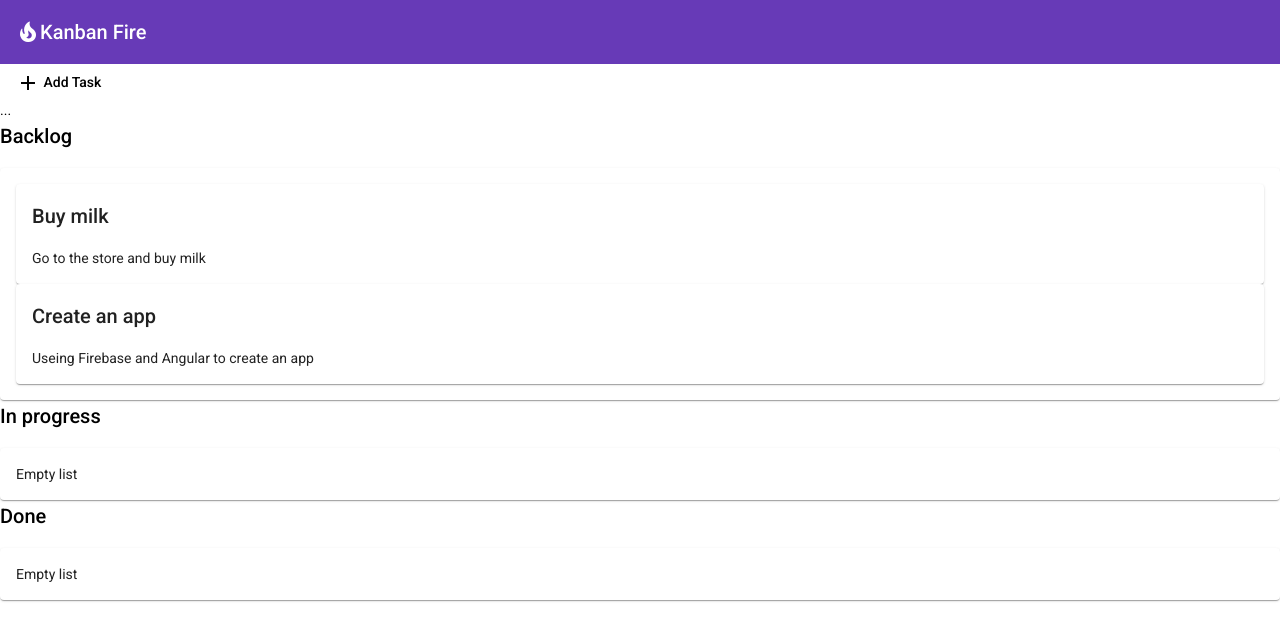
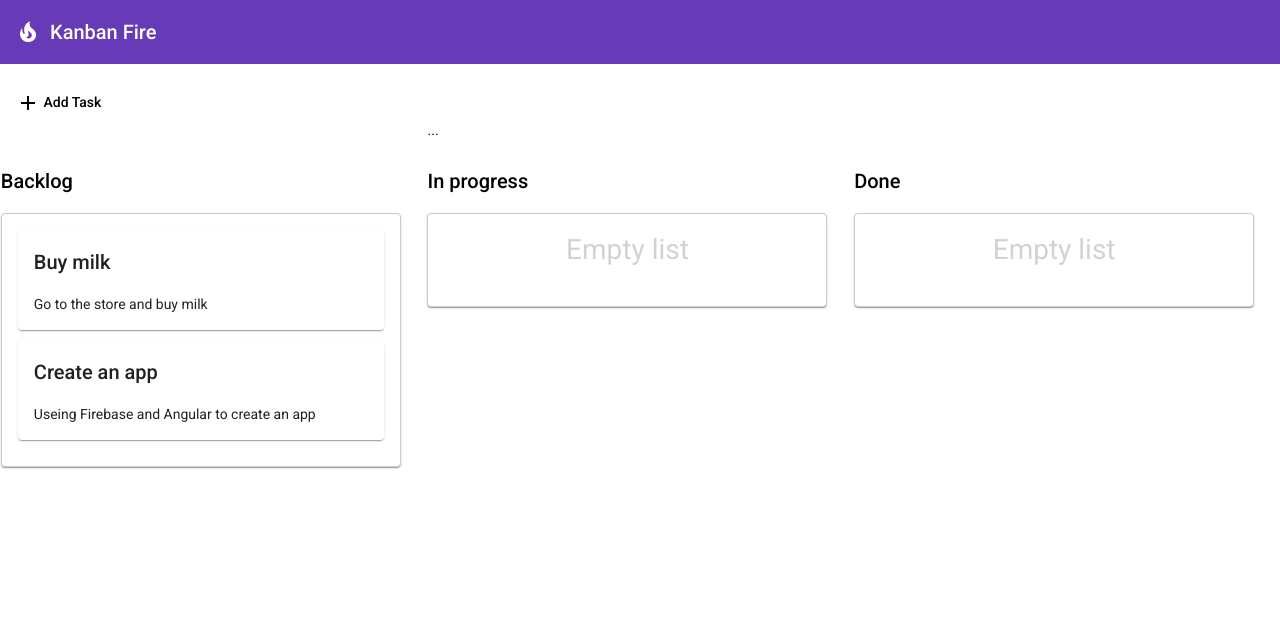
Before and after one commit to mtstart/FinNote, an Angular app: page / in a window 1280 px wide. Shown: the top 640 px of the page. Built offline with nearby package versions, Linux system fonts and the light colour scheme.

Commit message:
add style

```diff
--- a/src/app/app.component.scss
+++ b/src/app/app.component.scss
@@ -1,3 +1,11 @@
+mat-toolbar {
+  margin-bottom: 20px;
+}
+
+mat-toolbar > span {
+  margin-left: 10px;
+}
+
 /* Animate items as they're being sorted. */
 .cdk-drop-list-dragging .cdk-drag {
   transition: transform 250ms cubic-bezier(0, 0, 0.2, 1);
@@ -5,56 +13,42 @@
 
 /* Animate an item that has been dropped. */
 .cdk-drag-animating {
-    transition: transform 300ms cubic-bezier(0, 0, 0.2, 1);
+  transition: transform 250ms;
+  // transition: transform 300ms cubic-bezier(0, 0, 0.2, 1);
 }
-  .example-list {
-    width: 500px;
-    max-width: 100%;
+
+.cdk-drag-placeholder {
+  opacity: 0;
+}
+
+.content-wrapper {
+  max-width: 1400px;
+  margin: auto;
+}
+
+.container-wrapper {
+  display: flex;
+  justify-content: space-around;
+}
+
+.container {
+  width: 400px;
+  margin: 0 25px 25px 0;
+}
+
+.list {
   border: solid 1px #ccc;
   min-height: 60px;
-    display: block;
-    background: white;
   border-radius: 4px;
-    overflow: hidden;
 }
 
-  .example-box {
-    padding: 20px 10px;
-    border-bottom: solid 1px #ccc;
-    color: rgba(0, 0, 0, 0.87);
-    display: flex;
-    flex-direction: row;
-    align-items: center;
-    justify-content: space-between;
-    box-sizing: border-box;
-    cursor: move;
-    background: white;
-    font-size: 14px;
+app-new-task {
+  margin-bottom: 30px;
 }
 
-  .cdk-drag-preview {
-    box-sizing: border-box;
-    border-radius: 4px;
-    box-shadow: 0 5px 5px -3px rgba(0, 0, 0, 0.2),
-                0 8px 10px 1px rgba(0, 0, 0, 0.14),
-                0 3px 14px 2px rgba(0, 0, 0, 0.12);
+.empty-label {
+  font-size: 2em;
+  padding-top: 10px;
+  text-align: center;
+  opacity: 0.2;
 }
-
-  .cdk-drag-animating {
-    transition: transform 250ms cubic-bezier(0, 0, 0.2, 1);
-  }
-
-  .example-box:last-child {
-    border: none;
-  }
-
-  .example-list.cdk-drop-list-dragging .example-box:not(.cdk-drag-placeholder) {
-    transition: transform 250ms cubic-bezier(0, 0, 0.2, 1);
-  }
-
-  .example-custom-placeholder {
-    background: #ccc;
-    border: dotted 3px #999;
-    min-height: 60px;
-    transition: transform 250ms cubic-bezier(0, 0, 0.2, 1);
-  }
--- a/src/app/app.component.ts
+++ b/src/app/app.component.ts
@@ -11,7 +11,7 @@
   styleUrls: ['./app.component.scss']
 })
 export class AppComponent {
-  constructor(private dialog: MatDialog) {}
+  constructor(private dialog: MatDialog) { }
 
   title = 'FinNote';
 
@@ -38,7 +38,7 @@
     });
     dialogRef
       .afterClosed()
-      .subscribe((result: TaskDialogResult|undefined) => {
+      .subscribe((result: TaskDialogResult | undefined) => {
         if (!result) {
           return;
         }
--- a/src/app/task/task.component.scss
+++ b/src/app/task/task.component.scss
@@ -0,0 +1,8 @@
+:host {
+    display: block;
+}
+
+.item {
+    margin-bottom: 10px;
+    cursor: pointer;
+}
```
Lines whose indentation alone changed are shown as unchanged.
